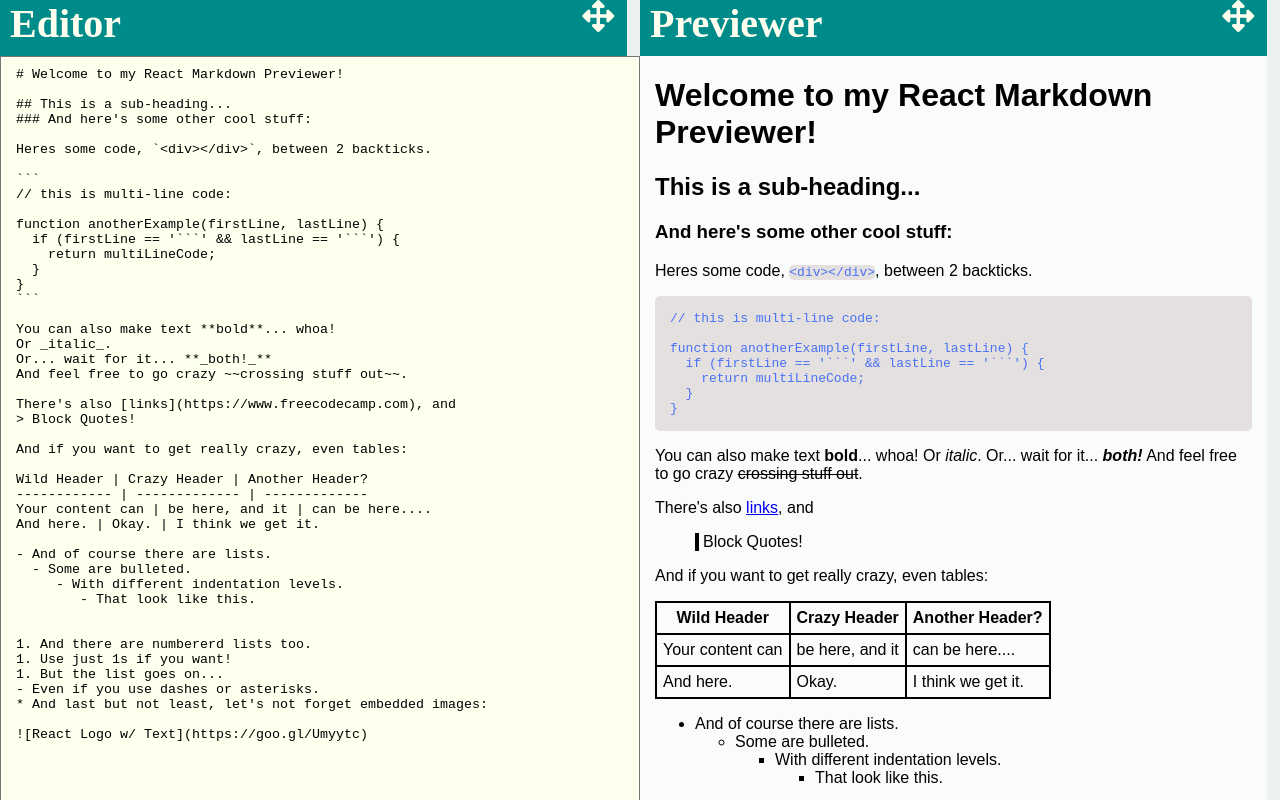
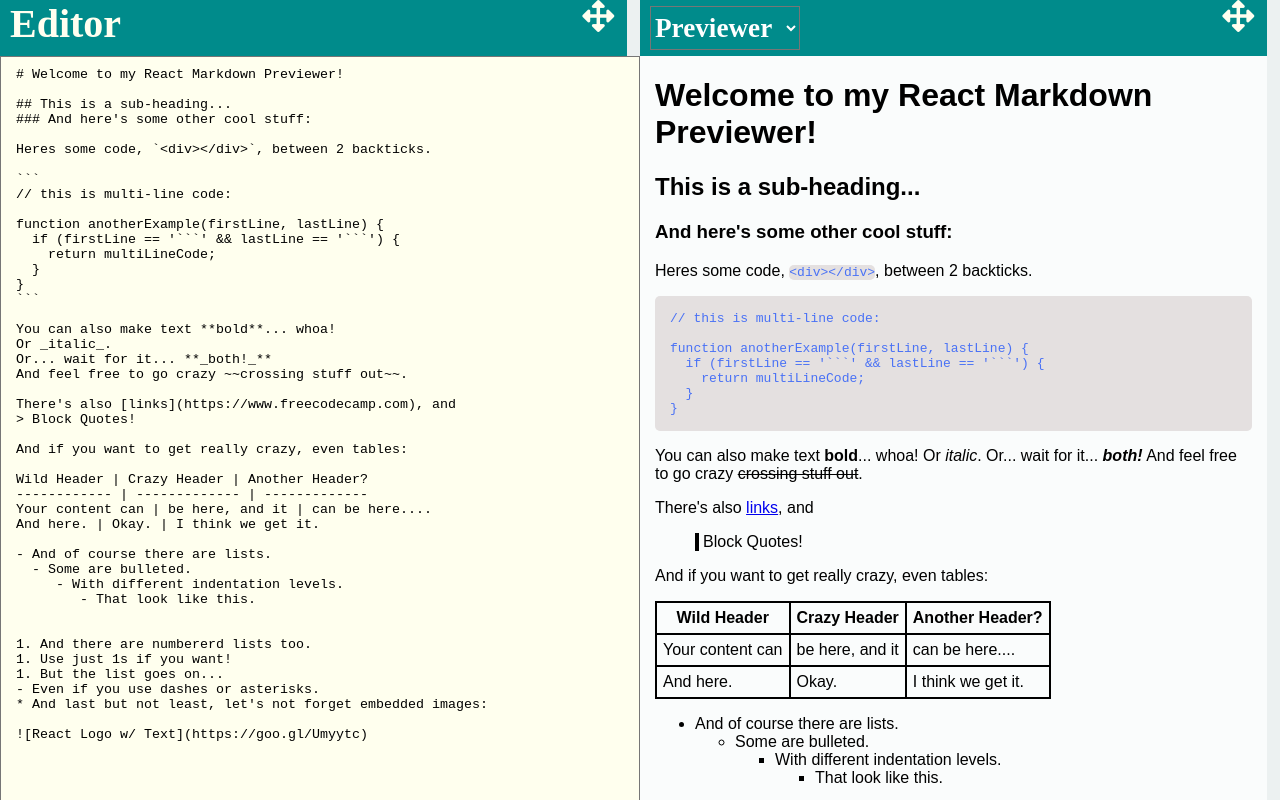
Before and after one commit to Oyelowo/markdown_previewer, a React (Create React App) app: page / in a window 1280 px wide. Built offline with nearby package versions, Linux system fonts and the light colour scheme; a web font is replaced by a local one.

Commit message:
you can also view the htm code now by using the drop down

```diff
--- a/src/App.css
+++ b/src/App.css
@@ -45,6 +45,15 @@ pre {
   padding: 15px;
 }
 
+select{
+  height: 80%;
+  font-size: 1.7rem;
+  font-weight: bold;
+  font-family: inherit;
+  background: #008B8B;
+  color: white;
+}
+
 
 @media(max-width: 768px){
   .SplitScreen {
--- a/src/App.jsx
+++ b/src/App.jsx
@@ -9,7 +9,8 @@ class App extends Component {
   state = {
     markdownInput: sampleText,
     EditorIsFullScreen: false,
-    PreviewIsFullScreen: false
+    PreviewIsFullScreen: false,
+    selectWindow: 'previewer'
   }
 
   onChangeHandler = (event) => {
@@ -28,9 +29,13 @@ class App extends Component {
     });
   }
 
+  selectChangeHandler = (event) => {
+    this.setState({selectWindow: event.target.value})
+  }
+
   render() {
 
-    const {EditorIsFullScreen, PreviewIsFullScreen} = this.state;
+    const {EditorIsFullScreen, PreviewIsFullScreen, selectWindow} = this.state;
     // let screenSizeConverter = EditorIsFullscreen || PreviewFullScreen   ?
     // 'FullScreen'   : 'SplitScreen';
 
@@ -46,6 +51,13 @@ class App extends Component {
       ? 'HideEditor'
       : null;
 
+    let selectWindowsOptions = <select
+      defaultValue={selectWindow}
+      onChange={this.selectChangeHandler}
+      name="windowsPan">
+      <option value="previewer">Previewer</option>
+      <option value="htmlCode">Html Code</option>
+    </select>
     return (
       <div className={screenSizeConverter}>
         <div className={HideEditor}>
@@ -60,11 +72,14 @@ class App extends Component {
 
         <div className={HidePreview}>
           <Preview
-            windowPan='Previewer'
+            windowPan={selectWindowsOptions}
+            windowType={selectWindow}
             isFullscreen={this.state.PreviewIsFullScreen}
             onClick={this.togglePreviewScreenSize}
             id='preview'
-            output={marked(this.state.markdownInput)}/></div>
+            output={marked(this.state.markdownInput)}
+            test={marked(this.state.markdownInput)}/></div>
+
       </div>
     );
   }
--- a/src/component/Preview/Preview.jsx
+++ b/src/component/Preview/Preview.jsx
@@ -4,19 +4,30 @@ import Toolbar from '../Toolbar/Toolbar';
 // import Auxi from '../../hoc/Auxi/Auxi';
 
 const preview = (props) => {
-    let screenSizeConverter = !props.isFullscreen ? 'PreviewHalfScreen' : 'FullScreenPadding';
-    let PreviewFullScreen = props.isFullscreen ? 'PreviewFullScreen' : null;
+    let screenSizeConverter = !props.isFullscreen
+        ? 'PreviewHalfScreen'
+        : 'FullScreenPadding';
+    let PreviewFullScreen = props.isFullscreen
+        ? 'PreviewFullScreen'
+        : null;
 
+    let outputWindow = <div
+        id='preview'
+        dangerouslySetInnerHTML={{
+        __html: props.output
+    }}></div>;
+
+    if (props.windowType === 'htmlCode') {
+        outputWindow = <div>{props.test}</div>
+    }
     return (
         <div className={PreviewFullScreen}>
             <Toolbar {...props}/>
-            <div
-                className= {screenSizeConverter}
-                id='preview'
-                dangerouslySetInnerHTML={{
-                __html: props.output
-            }}></div>
 
+            <div className={screenSizeConverter}>
+
+                {outputWindow}
+            </div>
         </div>
     )
 }
```
